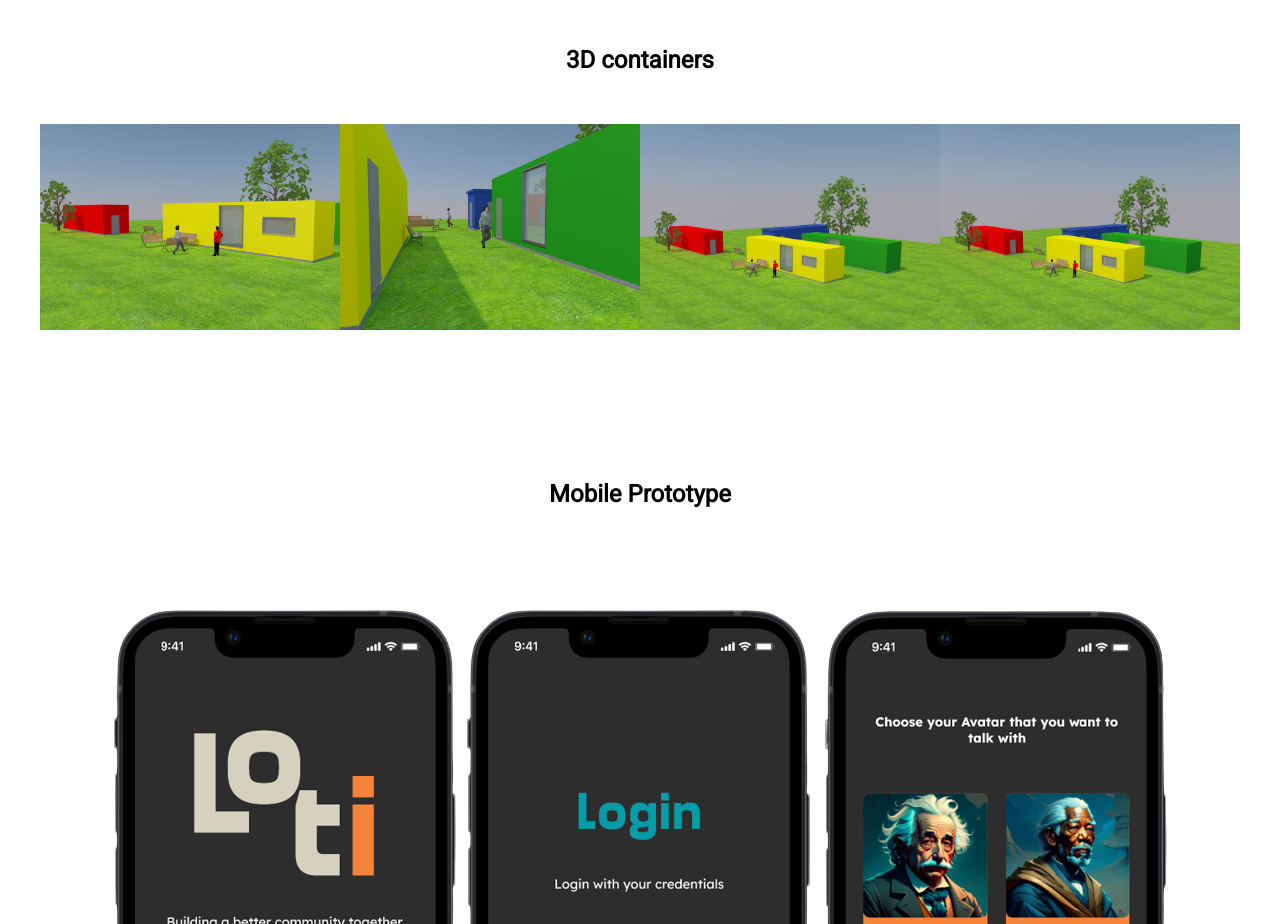
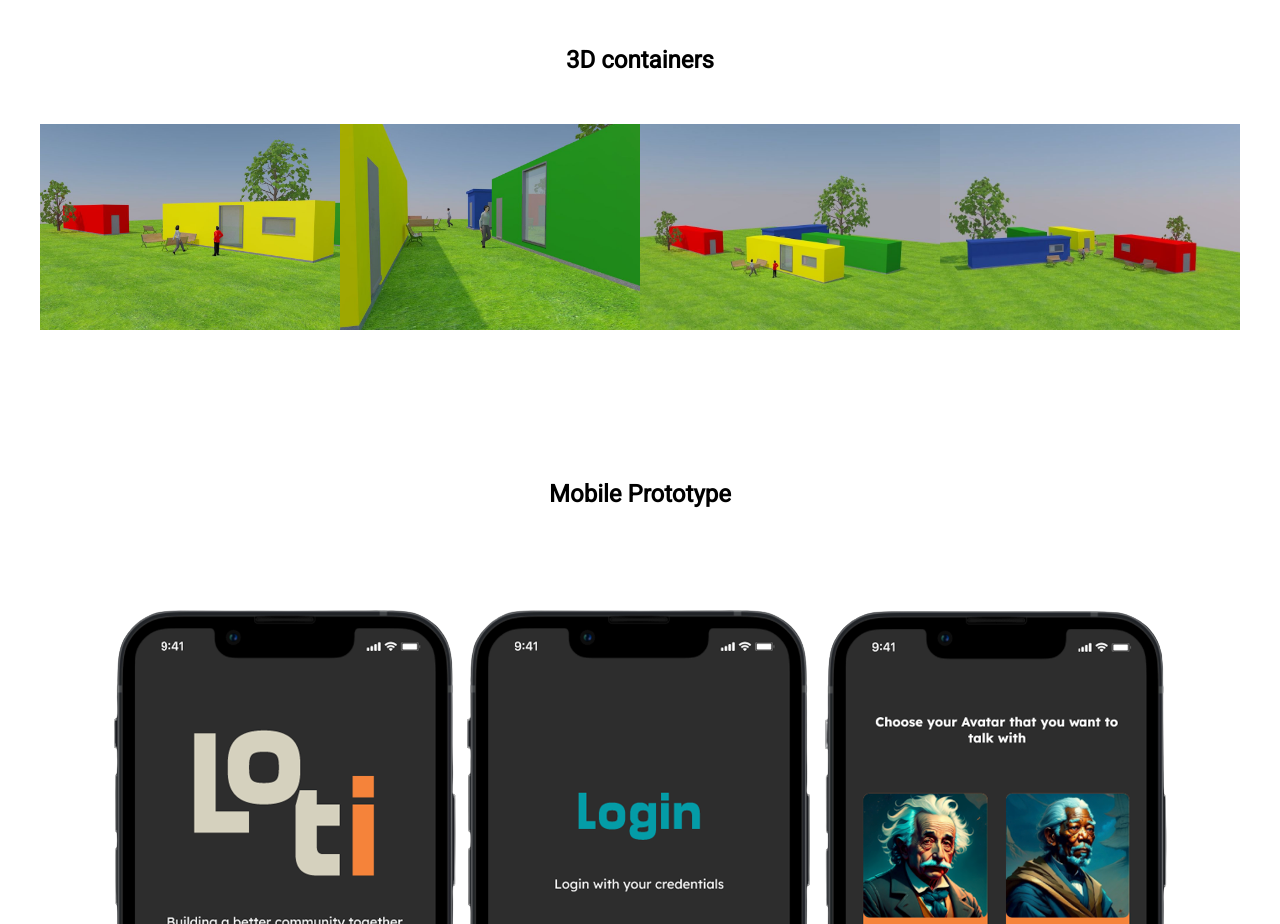
Before and after one commit to YusmenKadir/S7-Portfolio, a React (Create React App) app: page /international-project in a window 1280 px wide. Shown: the part 5860-6784 px from the top of the page. Built offline with nearby package versions, Linux system fonts and the light colour scheme.

Commit message:
update img

```diff
--- a/src/components/InternationalProject.js
+++ b/src/components/InternationalProject.js
@@ -412,7 +412,7 @@ const InternationalProject = () => {
             <img src={containerOneImage} alt="#" />
             <img src={containerTwoImage} alt="#" />
             <img src={containerThreeImage} alt="#" />
-            <img src={containerThreeImage} alt="#" />
+            <img src={containerFourImage} alt="#" />
           </div>
         </div>
 
```
